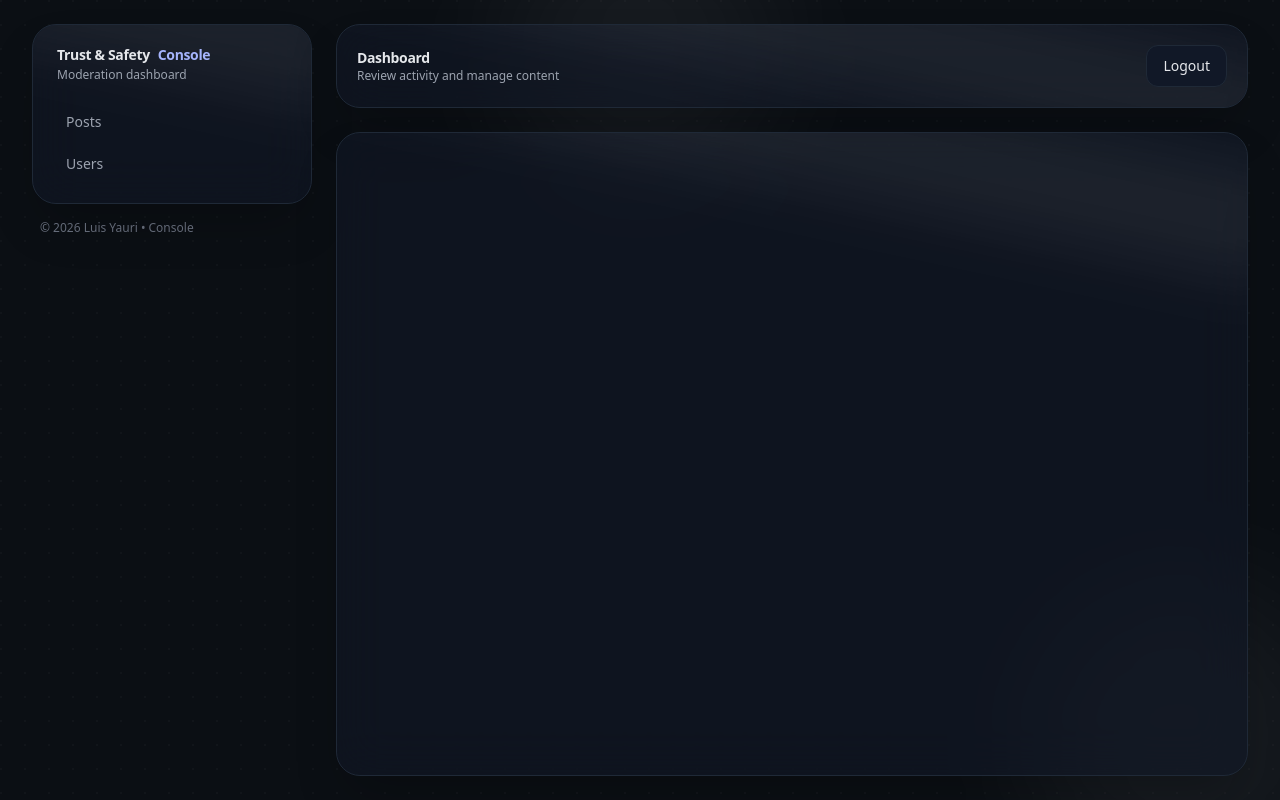
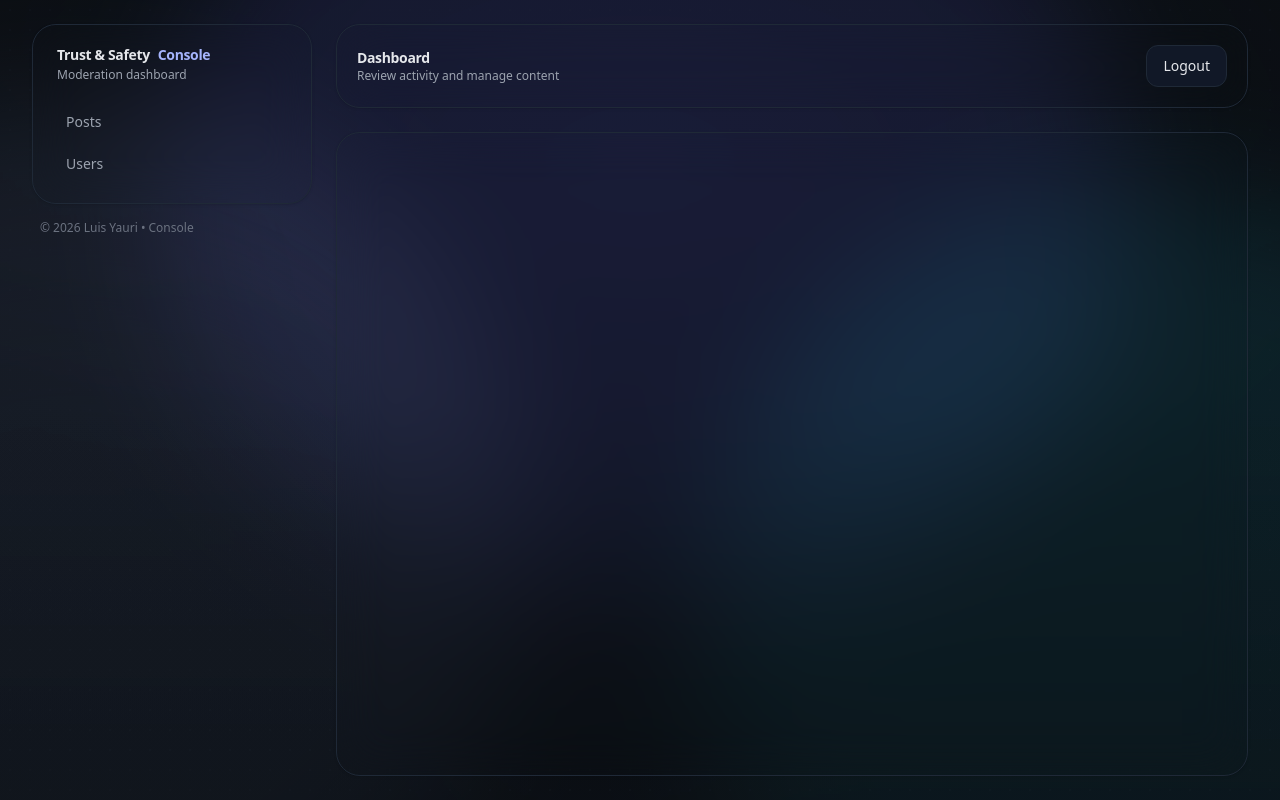
Before and after one commit to luisyauri1/react-moderation-dashboard, a React (Vite) app: page /app in a window 1280 px wide. Built offline with nearby package versions, Linux system fonts and the light colour scheme.

Commit message:
feat: introduce ShellLayout with ShellBackground and GlassPanel for the core application structure

```diff
--- a/src/modules/shell/layouts/ShellLayout.tsx
+++ b/src/modules/shell/layouts/ShellLayout.tsx
@@ -1,4 +1,5 @@
 import { Outlet } from 'react-router'
+import { GlassPanel } from '@/shared/ui'
 
 import { shellConfig } from '../shell.config'
 import { ShellBackground } from './components/ShellBackground'
@@ -13,22 +14,16 @@ export function ShellLayout() {
 
       <div className="relative mx-auto min-h-screen max-w-7xl px-4 py-6 lg:px-8">
         <div className="grid min-h-[calc(100vh-48px)] grid-cols-1 gap-6 lg:grid-cols-[280px_1fr]">
-          {/* Sidebar panel (desktop) */}
           <aside className="hidden lg:block">
             <div className="sticky top-6">
-              <div className="group relative overflow-hidden rounded-3xl border border-(--border-subtle) bg-[rgba(17,24,39,0.60)] shadow-2xl backdrop-blur-xl">
-                {/* Shine */}
-                <div className="pointer-events-none absolute -inset-x-16 -top-16 h-28 rotate-12 bg-white/10 blur-2xl opacity-70 transition group-hover:opacity-90" />
-                {/* Ring */}
-                <div className="pointer-events-none absolute inset-0 rounded-3xl opacity-0 ring-1 ring-white/10 transition group-hover:opacity-100" />
-
-                <div className="relative p-5">
+              <GlassPanel className="p-0">
+                <div className="p-5">
                   <ShellBrand brand={shellConfig.brand} />
                   <div className="mt-5">
                     <ShellSidebar items={shellConfig.nav} />
                   </div>
                 </div>
-              </div>
+              </GlassPanel>
 
               {shellConfig.footer?.text && (
                 <p className="mt-4 px-2 text-xs text-(--text-muted)">
@@ -38,36 +33,26 @@ export function ShellLayout() {
             </div>
           </aside>
 
-          {/* Main area */}
           <section className="flex flex-col gap-6">
-            {/* Topbar card */}
-            <div className="group relative overflow-hidden rounded-3xl border border-(--border-subtle) bg-[rgba(17,24,39,0.60)] shadow-2xl backdrop-blur-xl">
-              <div className="pointer-events-none absolute -inset-x-16 -top-16 h-28 rotate-12 bg-white/10 blur-2xl opacity-70 transition group-hover:opacity-90" />
-              <div className="pointer-events-none absolute inset-0 rounded-3xl opacity-0 ring-1 ring-white/10 transition group-hover:opacity-100" />
-
-              <div className="relative p-4 lg:p-5">
+            <GlassPanel className="p-0">
+              <div className="p-4 lg:p-5">
                 <ShellTopbar topbar={shellConfig.topbar} />
               </div>
-            </div>
+            </GlassPanel>
 
-            {/* Content card */}
-            <div className="group relative flex-1 overflow-hidden rounded-3xl border border-(--border-subtle) bg-[rgba(17,24,39,0.60)] shadow-2xl backdrop-blur-xl">
-              <div className="pointer-events-none absolute -inset-x-16 -top-16 h-28 rotate-12 bg-white/10 blur-2xl opacity-70 transition group-hover:opacity-90" />
-              <div className="pointer-events-none absolute inset-0 rounded-3xl opacity-0 ring-1 ring-white/10 transition group-hover:opacity-100" />
-
-              <div className="relative p-4 lg:p-6">
+            <GlassPanel className="flex-1 p-0">
+              <div className="p-4 lg:p-6">
                 <Outlet />
               </div>
-            </div>
+            </GlassPanel>
 
-            {/* Mobile hint */}
             {shellConfig.mobile?.showHint && (
-              <div className="lg:hidden rounded-2xl border border-(--border-subtle) bg-[rgba(17,24,39,0.60)] p-3 backdrop-blur-xl">
+              <GlassPanel className="lg:hidden p-3 rounded-2xl">
                 <p className="text-xs text-(--text-muted)">
                   {shellConfig.mobile.hintText ??
                     'Sidebar is desktop-only for now.'}
                 </p>
-              </div>
+              </GlassPanel>
             )}
           </section>
         </div>
--- a/src/modules/shell/layouts/components/ShellBackground.tsx
+++ b/src/modules/shell/layouts/components/ShellBackground.tsx
@@ -1,9 +1,43 @@
 export function ShellBackground() {
   return (
-    <div className="pointer-events-none absolute inset-0 overflow-hidden">
-      <div className="absolute -top-24 left-1/2 h-72 w-72 -translate-x-1/2 rounded-full bg-white/5 blur-3xl" />
-      <div className="absolute -bottom-24 right-[-60px] h-80 w-80 rounded-full bg-white/5 blur-3xl" />
-      <div className="absolute inset-0 bg-[radial-gradient(circle_at_1px_1px,rgba(255,255,255,0.06)_1px,transparent_0)] [background-size:24px_24px] opacity-40" />
+    <div className="pointer-events-none fixed inset-0 z-0 overflow-visible">
+      <div className="absolute -top-52 left-1/2 h-[820px] w-[980px] -translate-x-1/2 rounded-full bg-(--primary) blur-3xl opacity-16" />
+
+      <div className="absolute -bottom-72 right-[-320px] h-[900px] w-[900px] rounded-full bg-(--accent) blur-3xl opacity-14" />
+
+      <div className="absolute top-24 left-[-360px] h-[880px] w-[880px] rounded-full bg-(--primary-soft) blur-3xl opacity-12" />
+
+      <div className="absolute -bottom-64 left-[-300px] h-[760px] w-[760px] rounded-full bg-(--bg-elevated) blur-3xl opacity-22" />
+
+      <div
+        className="absolute inset-0 opacity-40"
+        style={{
+          backgroundImage:
+            'radial-gradient(1100px 620px at 50% 20%, transparent 0%, var(--bg-root) 70%)',
+        }}
+      />
+
+      <div className="absolute inset-0 bg-gradient-to-b from-transparent via-transparent to-(--bg-root) opacity-50" />
+
+      <div className="absolute inset-0 opacity-22">
+        <div
+          className="h-full w-full [background-size:26px_26px]"
+          style={{
+            backgroundImage:
+              'linear-gradient(to_right, var(--border-subtle) 1px, transparent 1px), linear-gradient(to_bottom, var(--border-subtle) 1px, transparent 1px)',
+          }}
+        />
+      </div>
+
+      <div className="absolute inset-0 opacity-12">
+        <div
+          className="h-full w-full [background-size:20px_20px]"
+          style={{
+            backgroundImage:
+              'radial-gradient(var(--border-subtle) 1px, transparent 1px)',
+          }}
+        />
+      </div>
     </div>
   )
 }
--- /dev/null
+++ b/src/shared/ui/GlassPanel.tsx
@@ -0,0 +1,38 @@
+import type { HTMLAttributes, ReactNode } from 'react'
+
+type Props = HTMLAttributes<HTMLDivElement> & {
+  title?: ReactNode
+  right?: ReactNode
+}
+
+const base =
+  'group relative overflow-hidden rounded-3xl border border-(--border-subtle) bg-(--panel) shadow-sm backdrop-blur-xl'
+const hoverRing =
+  'ring-1 ring-transparent transition group-hover:ring-(--border-subtle)'
+
+export function GlassPanel({
+  title,
+  right,
+  className,
+  children,
+  ...rest
+}: Props) {
+  return (
+    <section
+      className={[base, hoverRing, className].filter(Boolean).join(' ')}
+      {...rest}
+    >
+      {(title || right) && (
+        <header className="relative mb-4 flex items-start justify-between gap-3">
+          {title ? (
+            <div className="text-sm font-semibold tracking-tight">{title}</div>
+          ) : (
+            <span />
+          )}
+          {right ? <div className="shrink-0">{right}</div> : null}
+        </header>
+      )}
+      <div className="relative">{children}</div>
+    </section>
+  )
+}
```
Also changed, not shown: src/shared/ui/index.ts (+4 -3 lines).
